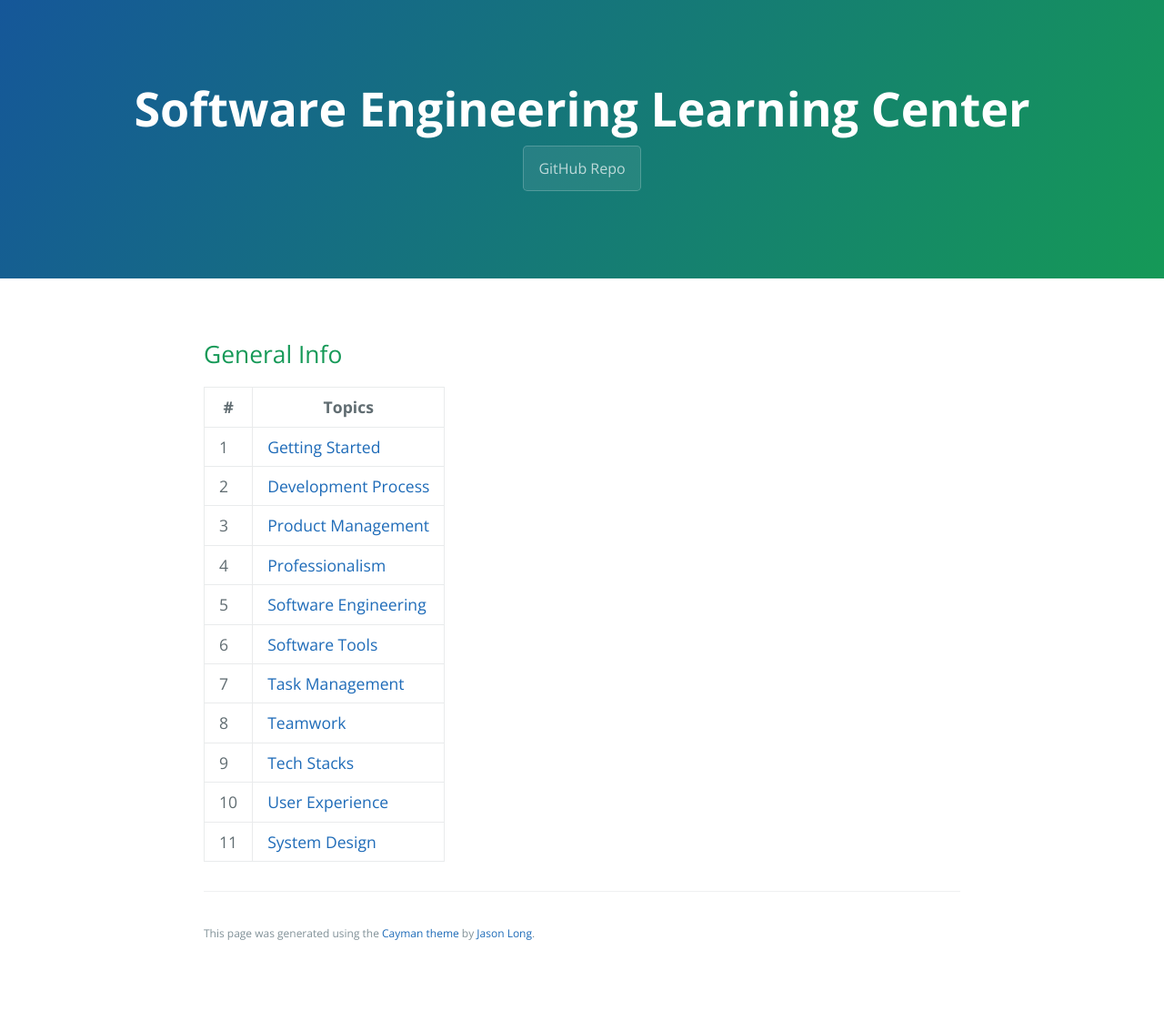
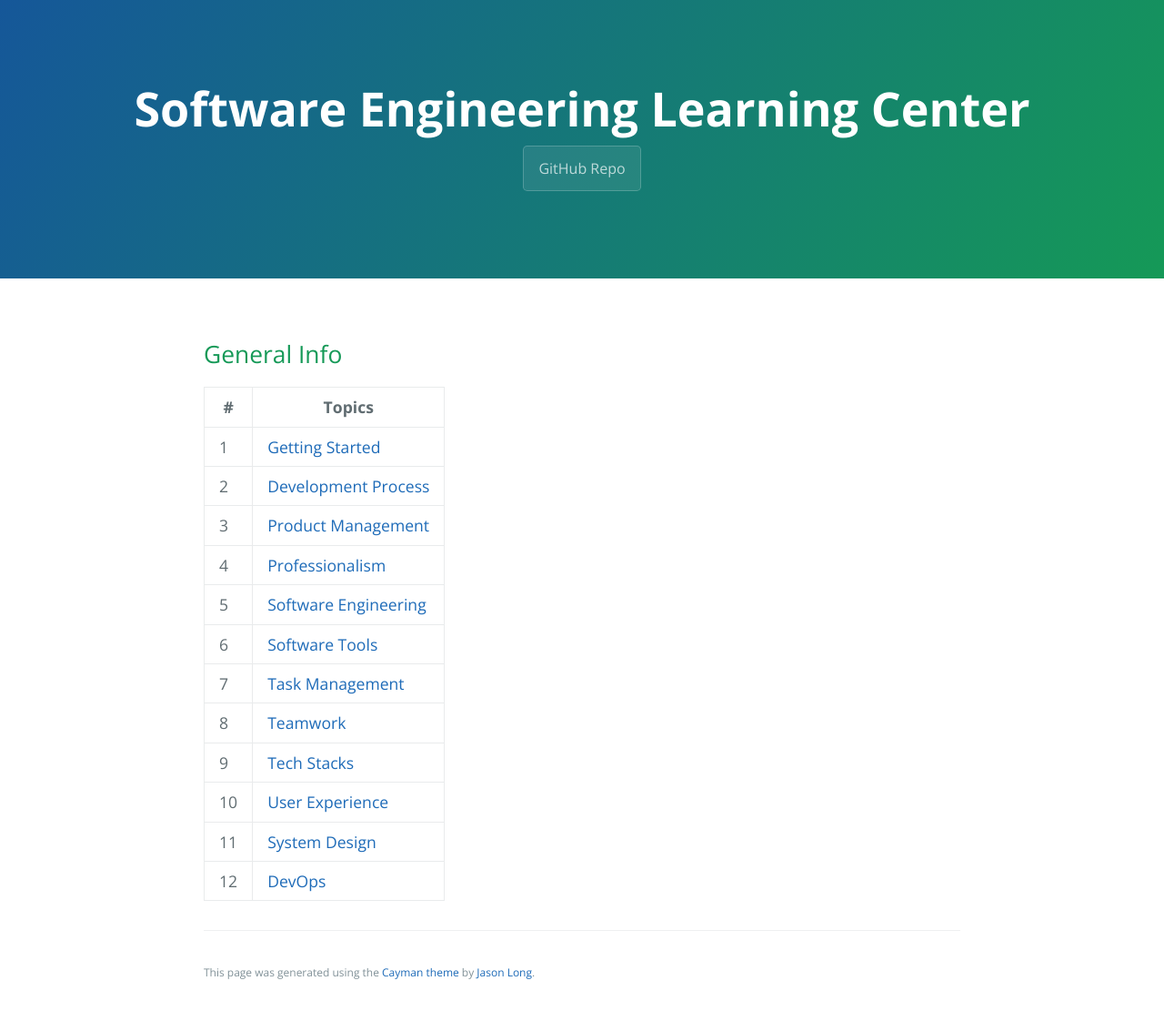
Before and after one commit to learning-software-engineering/learning-software-engineering.github.io, a Jekyll site: the page built from index.md, in a window 1280 px wide. Shown: the whole page at 91% size. Built offline with Jekyll 4.4.1, drawn with Linux system fonts in a browser that asks for light colours; before the commit the page ends 1068 px from its top, so only the background shows below that.

Commit message:
added devops as a topic

```diff
--- a/index.md
+++ b/index.md
@@ -20,4 +20,5 @@ layout: default
 | 8  | [Teamwork](Topics/Teamwork.md#resources-for-teamwork)
 | 9  | [Tech Stacks](Topics/Tech_Stacks.md#tech-stacks)
 | 10  | [User Experience](Topics/User_Experience.md#resources-for-user-experience) |
-| 11 | [System Design](Topics/System_Design.md#system-design) |
+| 11 | [System Design](Topics/System_Design.md#system-design)|
+| 12 | [DevOps](Topics/Dev_Ops.md)|
```
